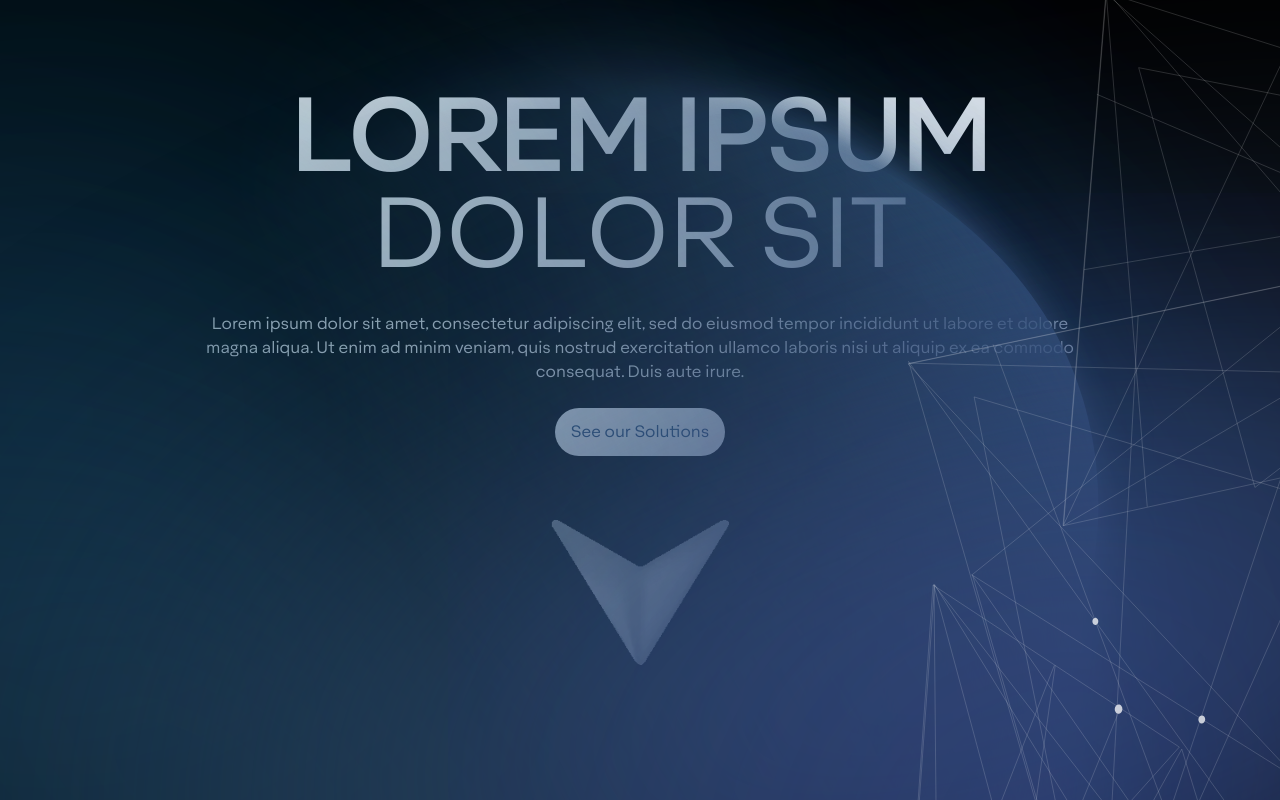
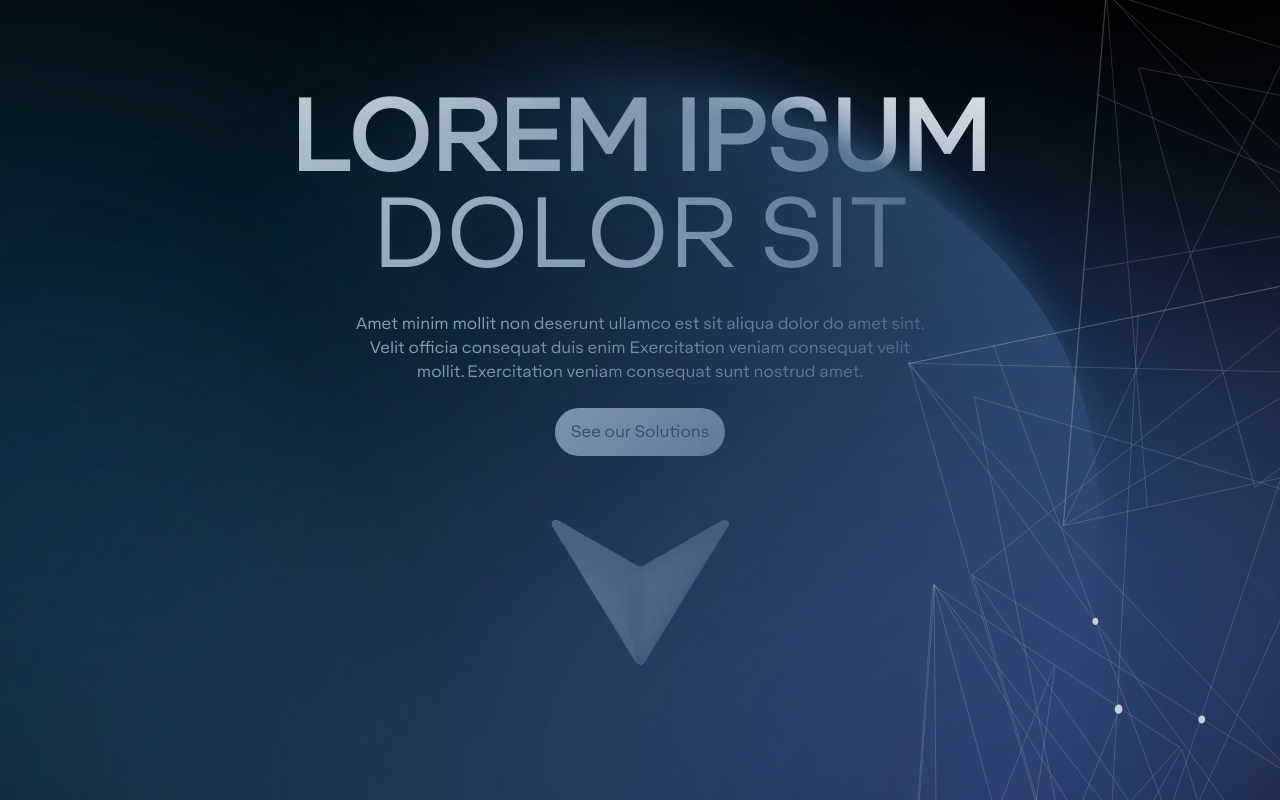
Before and after one commit to thecabinetlb/aitsmena-frontend, a Vue app: page / in a window 1280 px wide. Shown: the top 800 px of the page. Built offline with nearby package versions, Linux system fonts and the light colour scheme.

Commit message:
fixed the p

```diff
--- a/src/components/Hero.vue
+++ b/src/components/Hero.vue
@@ -7,7 +7,7 @@
     <!-- headline + cta -->
     <div class="sm:10/12 w-11/12 flex flex-col justify-center items-center mx-auto space-y-2 gap-4 h-[90vh] pt-10">
       <h1 class="text-accent1 uppercase text-[30px] lg:text-7xl xl:text-8xl text-center font-[700]">Lorem Ipsum <br/><span class="font-[100]">Dolor Sit</span></h1>
-      <p class="font-[200] text-center text-accent2 md:w-3/4">Lorem ipsum dolor sit amet, consectetur adipiscing elit, sed do eiusmod tempor incididunt ut labore et dolore magna aliqua. Ut enim ad minim veniam, quis nostrud exercitation ullamco laboris nisi ut aliquip ex ea commodo consequat. Duis aute irure.</p>
+      <p class="font-[200] text-center text-accent2 md:w-1/2">Amet minim mollit non deserunt ullamco est sit aliqua dolor do amet sint. Velit officia consequat duis enim Exercitation veniam consequat velit mollit. Exercitation veniam consequat sunt nostrud amet.</p>
       <button class="px-4 py-3 text-center bg-accent1 text-bg2 rounded-full shadow-lg hover:bg-opacity-95 cursor-pointer">See our Solutions</button>
       <img src="../assets/images/hero/arrow.webp" alt="AITS" width="178" height="145" responsive class="pt-10"/>
     </div>
```
